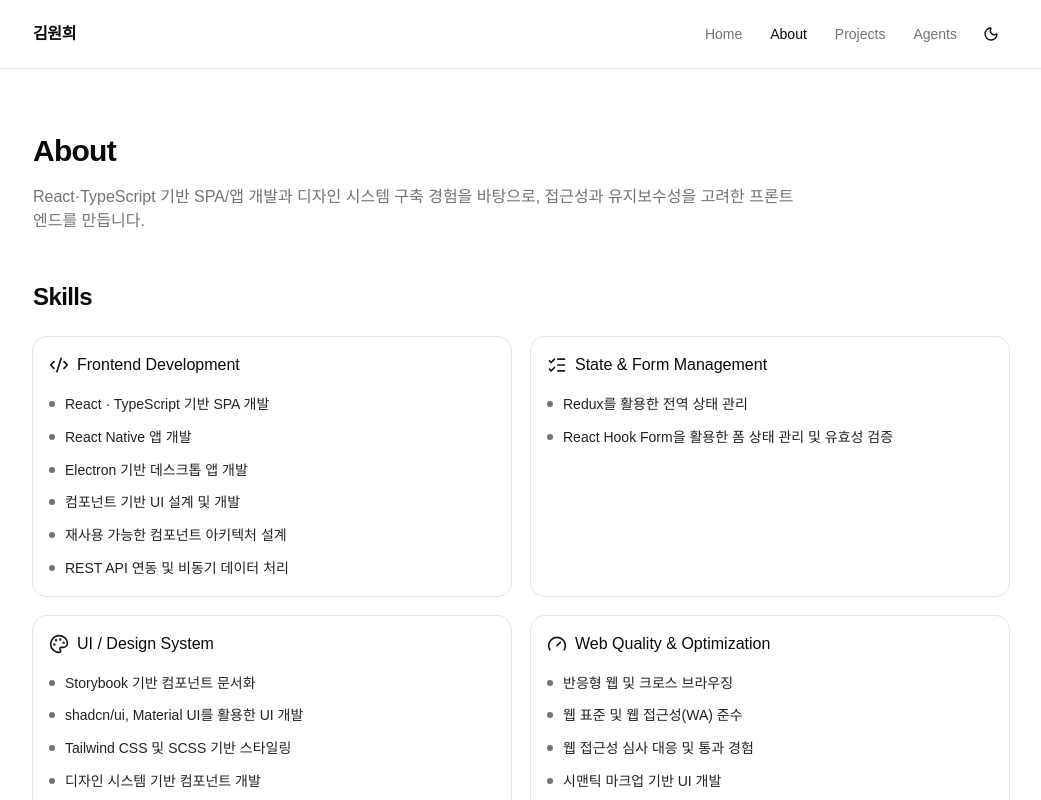
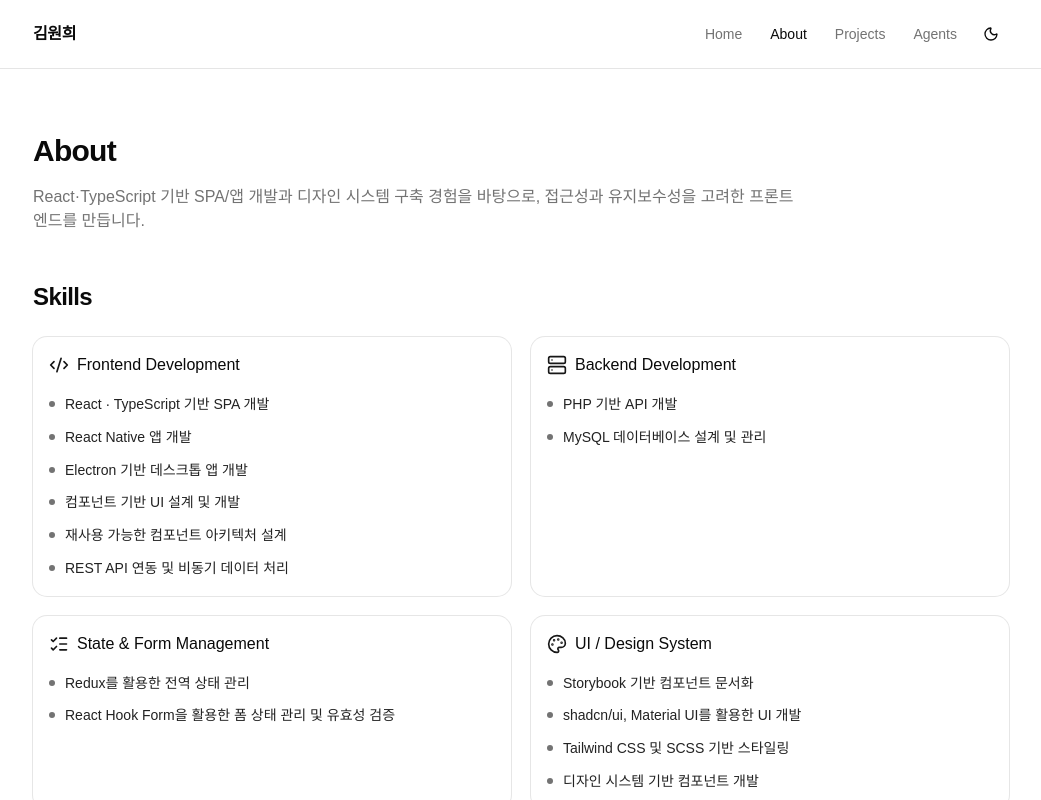
Before and after one commit to show2585-cmd/portfolio, a React (Vite) app: page /about in a window 1280 px wide. Shown: the top 800 px of the page, without its empty margins (119-1160 px from the left). Built offline with nearby package versions, Linux system fonts and the light colour scheme.

Commit message:
Add Backend Development skills (PHP, MySQL) to About page
Co-Authored-By: Claude Sonnet 5 <noreply@anthropic.com>

```diff
--- a/src/features/skills/data.ts
+++ b/src/features/skills/data.ts
@@ -11,6 +11,10 @@ export const skillCategories: SkillCategory[] = [
       '재사용 가능한 컴포넌트 아키텍처 설계',
       'REST API 연동 및 비동기 데이터 처리',
     ],
+  },
+  {
+    title: 'Backend Development',
+    items: ['PHP 기반 API 개발', 'MySQL 데이터베이스 설계 및 관리'],
   },
   {
     title: 'State & Form Management',
--- a/src/pages/about.tsx
+++ b/src/pages/about.tsx
@@ -1,5 +1,6 @@
 import {
   Code2,
+  Server,
   ListChecks,
   Palette,
   Gauge,
@@ -13,6 +14,7 @@ import { skillCategories } from '@/features/skills/data'
 
 const categoryIcons: Record<string, LucideIcon> = {
   'Frontend Development': Code2,
+  'Backend Development': Server,
   'State & Form Management': ListChecks,
   'UI / Design System': Palette,
   'Web Quality & Optimization': Gauge,
```
